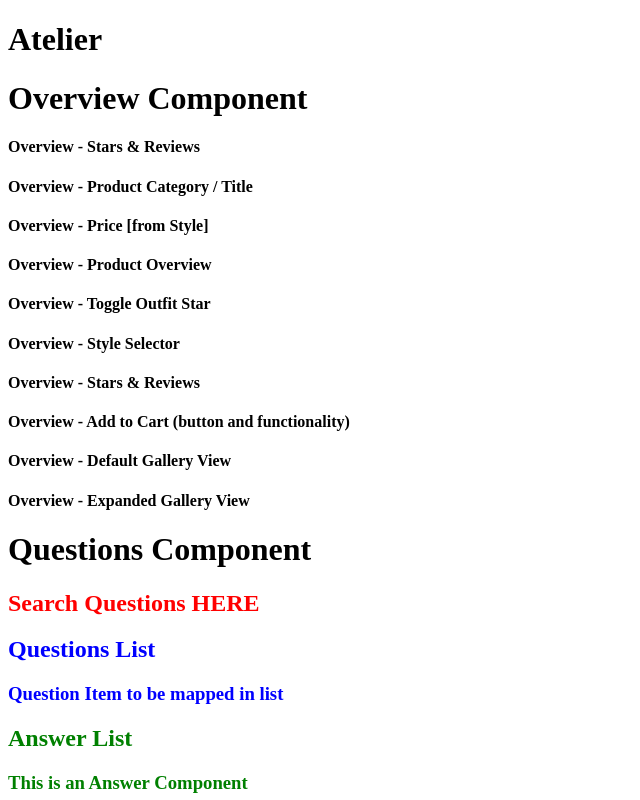
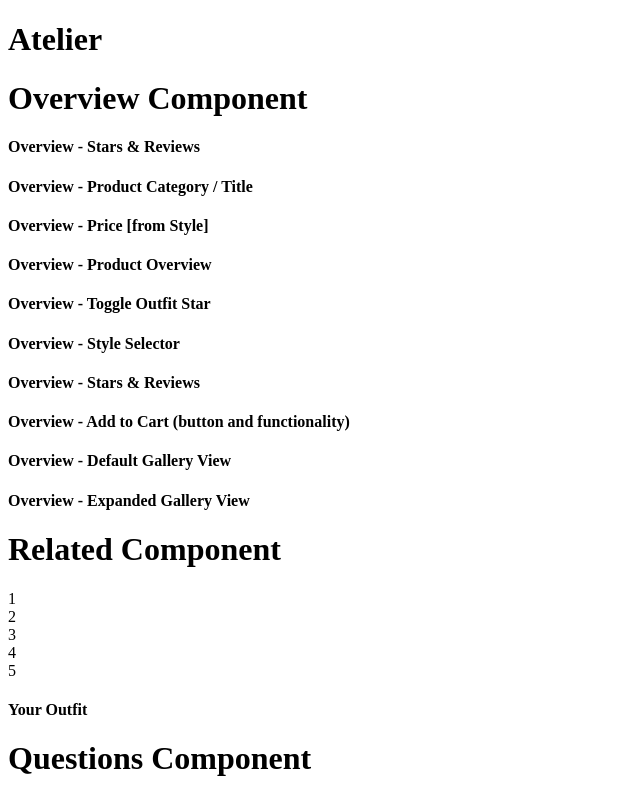
Before and after one commit to SDC-Adrastea/Atelier, a React app: page / in a window 1280 px wide. Shown: the top 800 px of the page, without its empty margins (0-640 px from the left). Built offline with nearby package versions, Linux system fonts and the light colour scheme; no server answers; the HTML template or start-up script is replaced by a standard one.

Commit message:
add functional components, css linked, will rebase with current after

```diff
--- a/client/src/components/Related.jsx
+++ b/client/src/components/Related.jsx
@@ -0,0 +1,14 @@
+import React, {useState, useEffect} from "react";
+import RelatedCarousel from "../components/Related/RelatedCarousel.jsx"
+import YourOutfit from "../components/Related/YourOutfit.jsx"
+
+export const Related = () => {
+
+  return (
+    <div>
+      <h1>Related Component</h1>
+      <RelatedCarousel />
+      <YourOutfit />
+    </div>
+  );
+};
--- /dev/null
+++ b/client/src/components/Related/RelatedCarousel.jsx
@@ -0,0 +1,39 @@
+import React, {useState , useEffect} from "react";
+
+const RelatedCarousel = () => {
+  const data= [
+    {"product" : 1},
+    {"product" : 2},
+    {"product" : 3},
+    {"product" : 4},
+    {"product" : 5}
+  ]
+
+  const [currentIndex , setCurrentIndex] = useState(0)
+  const carouselInfiniteScroll = () => {
+    if(currentIndex === data.length-1) {
+      return setCurrentIndex(0)
+    }
+    return setCurrentIndex(currentIndex+1)
+  }
+
+  useEffect(() => {
+    const interval = setInterval(() => {carouselInfiniteScroll()}, 3000)
+    return () => clearInterval(interval)
+  })
+
+
+  return (
+    <div className="carousel">
+      {data.map((item, index) => {
+        return (
+          <div key={index}>
+            {item.product}
+          </div>
+        )
+      })}
+    </div>
+  )
+}
+
+export default RelatedCarousel;
--- /dev/null
+++ b/client/src/components/Related/YourOutfit.jsx
@@ -0,0 +1,11 @@
+import React, {useState , useEffect} from "react"
+
+const YourOutfit = (props) => {
+  return (
+    <div>
+      <h4>Your Outfit</h4>
+    </div>
+  )
+}
+
+export default YourOutfit;
--- a/client/src/index.jsx
+++ b/client/src/index.jsx
@@ -30,7 +30,7 @@ const App = () => {
     <div>
       <h1>Atelier</h1>
       <Overview productNum={productNum} />
-      {/* <Related productNum={productNum} setProduct={setProduct}/> */}
+      <Related productNum={productNum} setProduct={setProduct}/>
       <Questions productNum={productNum} />
       {/* <Reviews productNum={productNum}/> */}
       <h2>Meow</h2>
```
Also changed, not shown: client/src/components/Related/placeholder.jsx (deleted), 3 other files (tests, documents, lock files or other folders).
